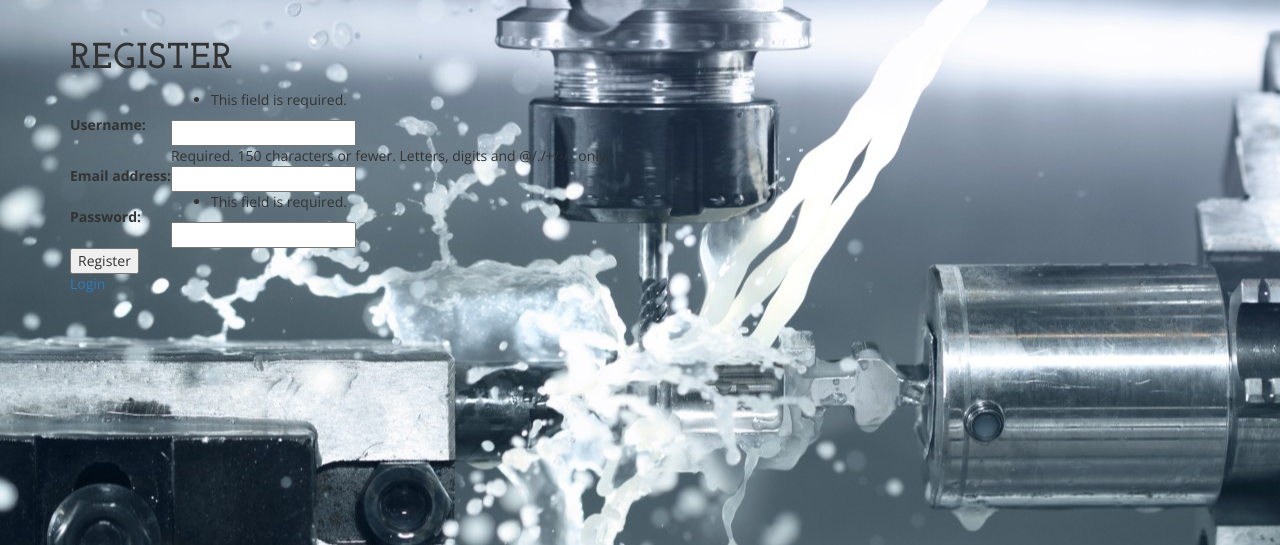
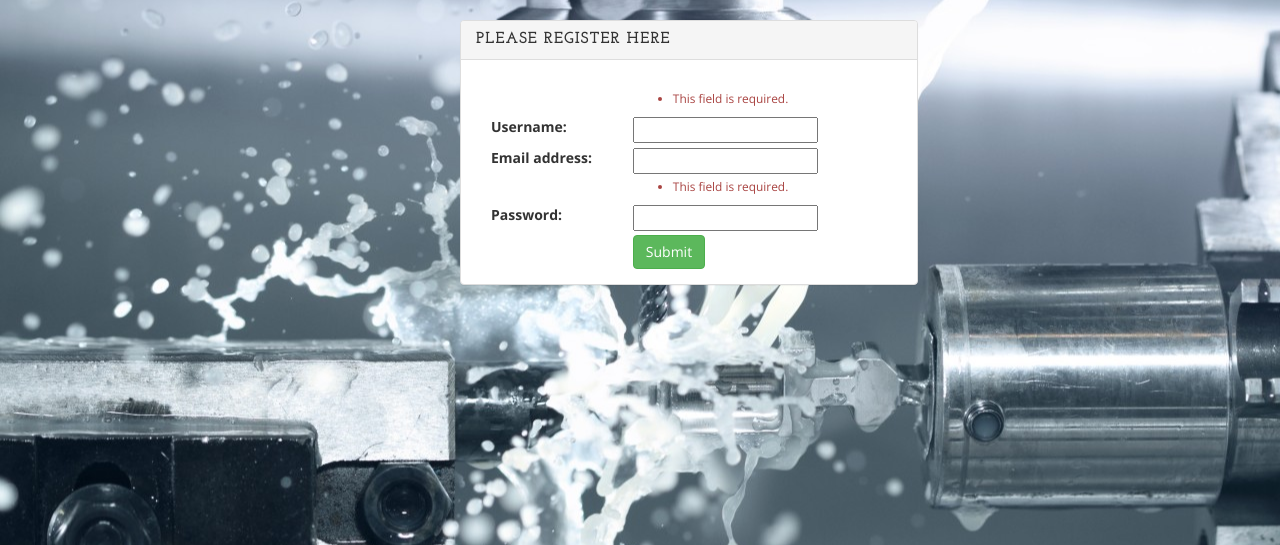
Before and after one commit to punit121/Ethereal_Website, a Django app: page /register/ in a window 1280 px wide. Shown: the part 120-665 px from the top of the page. Run offline with Django 3.2, Linux system fonts and the light colour scheme; some libraries are stand-ins or nearby versions.

Commit message:
login added

```diff
--- a/website/templates/website/base.html
+++ b/website/templates/website/base.html
@@ -74,12 +74,26 @@
                         <li>
                             <a href="{% url 'website:contact' %}">Contact</a>
                         </li>
+                        {% if user.is_authenticated %}
+                        <li>
+                        <a href="{% url 'website:view_profile' %}" class="btn btn-info btn-lg">
+                                <span class="glyphicon glyphicon-user"></span> {{ user }}
+                            </a>
+                        </li>
+                        <li>
+                            <a href="{% url 'website:logout_user' %}">
+                                <span class="glyphicon glyphicon-off" ></span>&nbsp;
+                            </a>
+                        </li>
+                        {% endif %}
+                        {% if not user.is_authenticated %}
                         <li>
                             <a href="{% url 'website:login_user' %}">Login</a>
                         </li>
                         <li>
                             <a href="{% url 'website:register' %}">Signup</a>
                         </li>
+                        {% endif %}
                     </ul>
                 </div>
                 <!-- /.navbar-collapse -->
--- a/website/templates/website/reg_form.html
+++ b/website/templates/website/reg_form.html
@@ -1,18 +1,37 @@
 {% extends 'website/base.html' %}
 {% load staticfiles %}
-<link href="{% static 'website/css/main.css' %}" rel="stylesheet">
+<link href="{% static 'website/css/login.css' %}" rel="stylesheet">
 <link href='https://fonts.googleapis.com/css?family=Passion+One' rel='stylesheet' type='text/css'>
 <link href='https://fonts.googleapis.com/css?family=Oxygen' rel='stylesheet' type='text/css'>
 <link rel="stylesheet" href="https://maxcdn.bootstrapcdn.com/font-awesome/4.6.1/css/font-awesome.min.css">
 {% block body %}
 <div class="container">
-    <h1>Register</h1>
-    <form method="post" action=".">{% csrf_token %}
-        <table border="0">
-            {{ form.as_table }}
-        </table>
-        <input type="submit" value="Register" />
-    </form>
-    <a href="/">Login</a>
+	<div class="row">
+		<div class="col-md-5 col-md-offset-4">
+			<div class="panel panel-default">
+				<div class="panel-heading">
+					<h3 class="panel-title">Please Register Here</h3>
+				</div>
+				<div class="panel-body">
+					<form method="post" action="">{% csrf_token %}
+						{% for field in form %}
+						<div class="form-group">
+							<div class="col-sm-offset-4 col-sm-6">
+								<span class="text-danger small">{{ field.errors }}</span>
+							</div>
+							<label class="control-label col-sm-4" for="song_title">{{ field.label_tag }}</label>
+							<div class="col-sm-6">{{ field }}</div>
+						</div>
+						{% endfor %}
+						<div class="form-group">
+							<div class="col-sm-offset-4 col-sm-6">
+								<button type="submit" class="btn btn-success">Submit</button>
+							</div>
+						</div>
+					</form>
+				</div>
+			</div>
+		</div>
+	</div>
 </div>
 {% endblock %}
--- a/website/urls.py
+++ b/website/urls.py
@@ -9,10 +9,10 @@ urlpatterns = [
     url(r'^blog/$', views.blog, name='blog'),
     url(r'^contact/$', views.contact, name='contact'),
     url(r'^login/$', views.login_user, name='login_user'),
-    url(r'^logout/$', logout, {'template_name': 'website/logout.html'}, name='logout'),
+    url(r'^logout_user/$', views.logout_user, name='logout_user'),
     url(r'^register/$', views.register, name='register'),
     url(r'^register/success/$', register_success,name='register_success'),
-    #url(r'^profile/$', views.view_profile, name='view_profile'),
+    url(r'^profile/$', views.view_profile, name='view_profile'),
     #url(r'^profile/(?P<pk>\d+)/$', views.view_profile, name='view_profile_with_pk'),
     #url(r'^profile/edit/$', views.edit_profile, name='edit_profile'),
     #url(r'^change-password/$', views.change_password, name='change_password'),
--- a/website/views.py
+++ b/website/views.py
@@ -21,7 +21,7 @@ def blog(request):
 def contact(request):
 	return render_to_response('website/contact.html')
 
-def logout(request):
+def logout_user(request):
     logout(request)
     form = RegistrationForm(request.POST or None)
     context = {
@@ -72,7 +72,13 @@ def register_success(request):
     return render_to_response(
     'website/profile.html',
     )
-
+def view_profile(request, pk=None):
+    if pk:
+        user = User.objects.get(pk=pk)
+    else:
+        user = request.user
+    args = {'user': user}
+    return render(request, 'website/profile.html', args)
 
 
 """
```
Also changed, not shown: db.sqlite3. Lines whose indentation alone changed are shown as unchanged.
